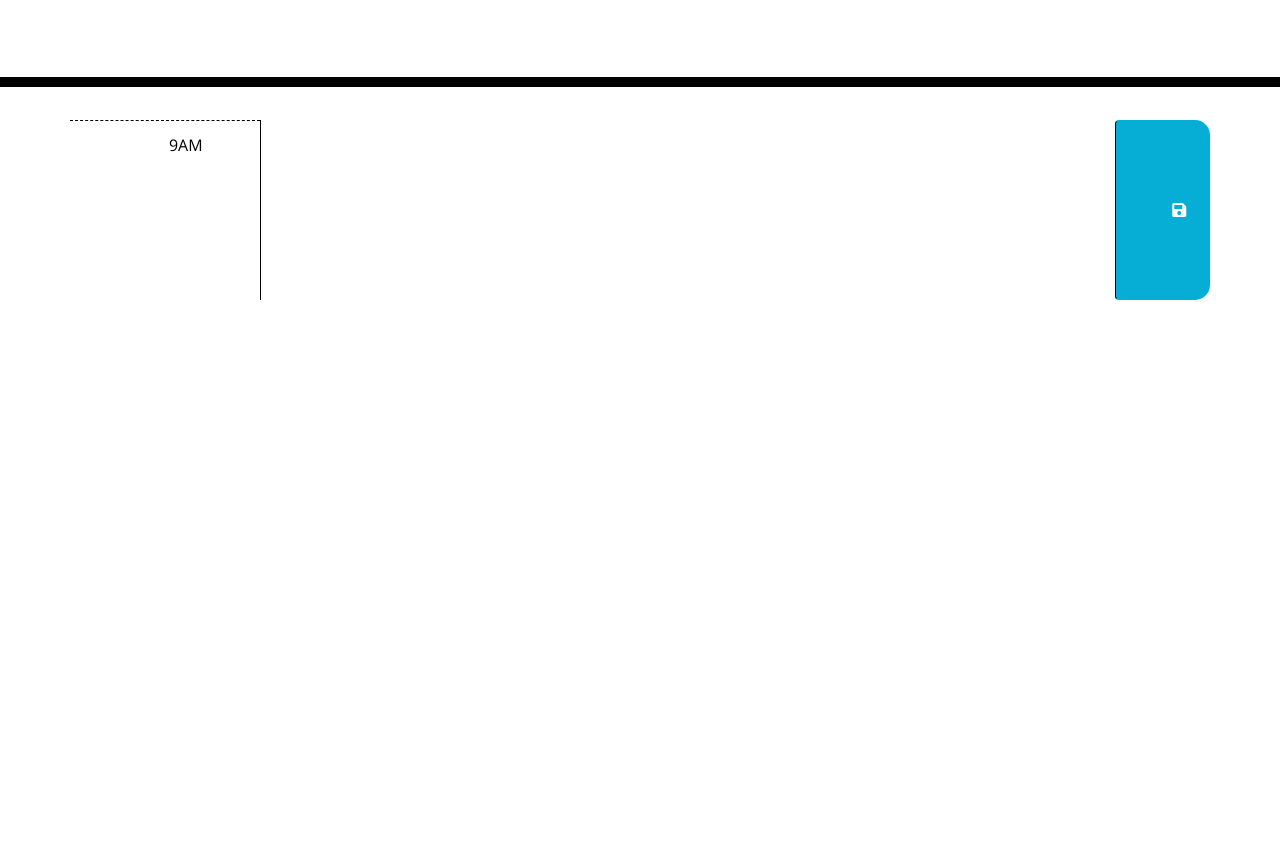
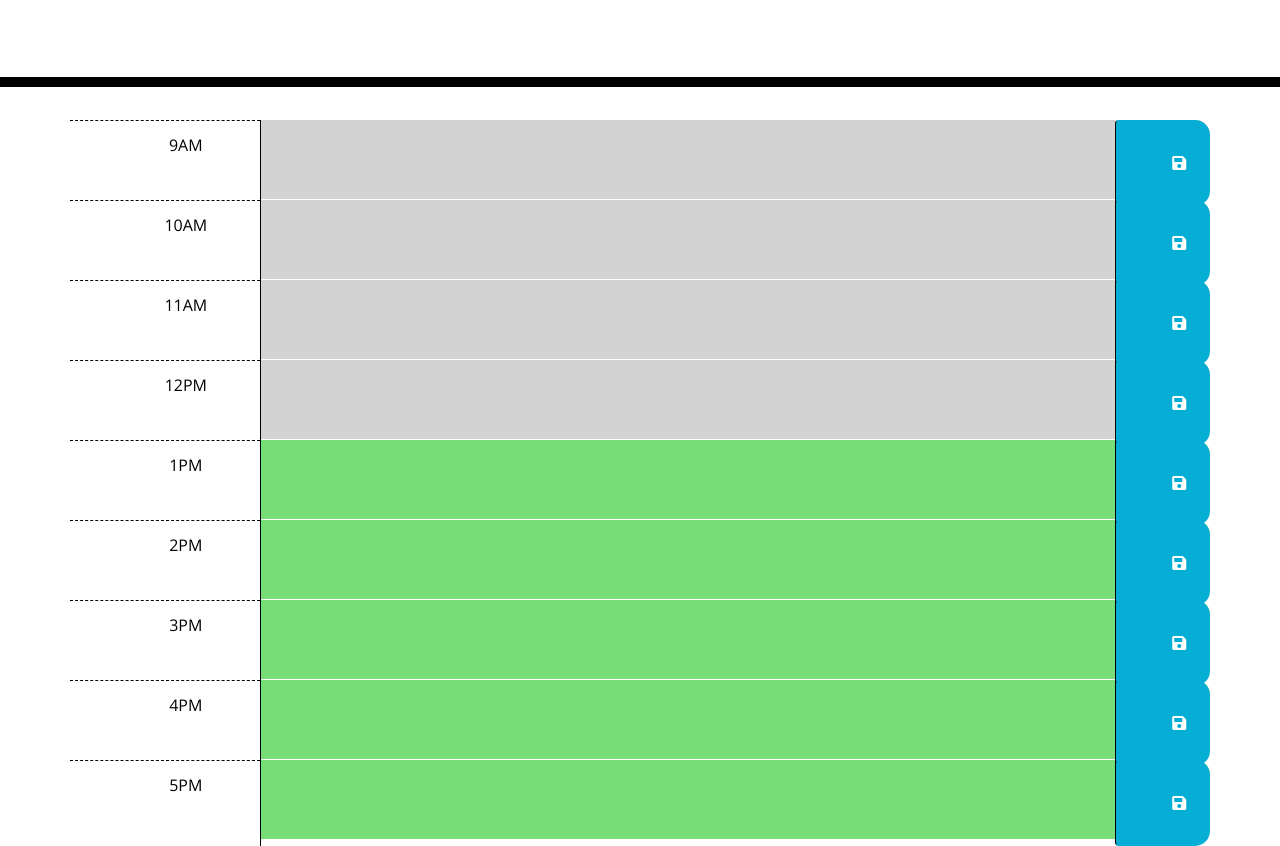
Before and after one commit to JayARTman/work-day-scheduler, a plain HTML site: page index.html in a window 1280 px wide. Shown: the part 181-1027 px from the top of the page. Before the commit the page ends 800 px from the top, so only its background shows below. Drawn offline with nearby package versions, Linux system fonts and the light colour scheme.

Commit message:
Javascript Update

```diff
--- a/index.html
+++ b/index.html
@@ -34,14 +34,88 @@
         <div class="col-2 hour">
           9AM
         </div>
-      <textarea cols="30" rows="10" class="description col-9"></textarea>
+      <textarea class="description col-9"></textarea>
+      <button class="btn saveBtn col-md-1">
+        <i class="fas fa-save"></i>
+      </button>
+      </div>
+      <div class="row time-block" id="10">
+        <div class="col-2 hour">
+          10AM
+        </div>
+      <textarea class="description col-9"></textarea>
+      <button class="btn saveBtn col-md-1">
+        <i class="fas fa-save"></i>
+      </button>
+      </div>
+      <div class="row time-block" id="11">
+        <div class="col-2 hour">
+          11AM
+        </div>
+      <textarea class="description col-9"></textarea>
+      <button class="btn saveBtn col-md-1">
+        <i class="fas fa-save"></i>
+      </button>
+      </div>
+      <div class="row time-block" id="12">
+        <div class="col-2 hour">
+          12PM
+        </div>
+      <textarea class="description col-9"></textarea>
+      <button class="btn saveBtn col-md-1">
+        <i class="fas fa-save"></i>
+      </button>
+      </div>
+      <div class="row time-block" id="13">
+        <div class="col-2 hour">
+          1PM
+        </div>
+      <textarea class="description col-9"></textarea>
+      <button class="btn saveBtn col-md-1">
+        <i class="fas fa-save"></i>
+      </button>
+      </div>
+      <div class="row time-block" id="14">
+        <div class="col-2 hour">
+          2PM
+        </div>
+      <textarea class="description col-9"></textarea>
+      <button class="btn saveBtn col-md-1">
+        <i class="fas fa-save"></i>
+      </button>
+      </div>
+      <div class="row time-block" id="15">
+        <div class="col-2 hour">
+          3PM
+        </div>
+      <textarea class="description col-9"></textarea>
+      <button class="btn saveBtn col-md-1">
+        <i class="fas fa-save"></i>
+      </button>
+      </div>
+      <div class="row time-block" id="16">
+        <div class="col-2 hour">
+          4PM
+        </div>
+      <textarea class="description col-9"></textarea>
+      <button class="btn saveBtn col-md-1">
+        <i class="fas fa-save"></i>
+      </button>
+      </div>
+      <div class="row time-block" id="17">
+        <div class="col-2 hour">
+          5PM
+        </div>
+      <textarea class="description col-9"></textarea>
       <button class="btn saveBtn col-md-1">
         <i class="fas fa-save"></i>
       </button>
       </div>
     </div>
 
+
     <script src="https://code.jquery.com/jquery-3.4.1.min.js"></script>
     <script src="https://cdnjs.cloudflare.com/ajax/libs/moment.js/2.24.0/moment.min.js"></script>
+    <script src="index.js"></script>
   </body>
 </html>
--- a/index.js
+++ b/index.js
@@ -1,4 +1,29 @@
 $(".saveBtn").click(function(){
     let textValue = $(this).siblings(".description").val()
     console.log(textValue);
+    let id = $(this).parent().attr("id")
+    console.log(id)
+    localStorage.setItem(id,textValue)
 })
+
+function getSavedItems(){
+    let currentHour = moment().hours()
+    console.log(currentHour);
+    $(".time-block").each(function(){
+        console.log("testing");
+        let id = $(this).attr("id")
+        $(this).find($(".description")).val(localStorage.getItem(id))
+        if (currentHour > id){
+            $(this).addClass("past")
+        }
+        else if (currentHour === id){
+            $(this).addClass("present")
+        }
+        else {
+            $(this).addClass("future")
+        }
+
+    })
+}
+
+getSavedItems()
```
